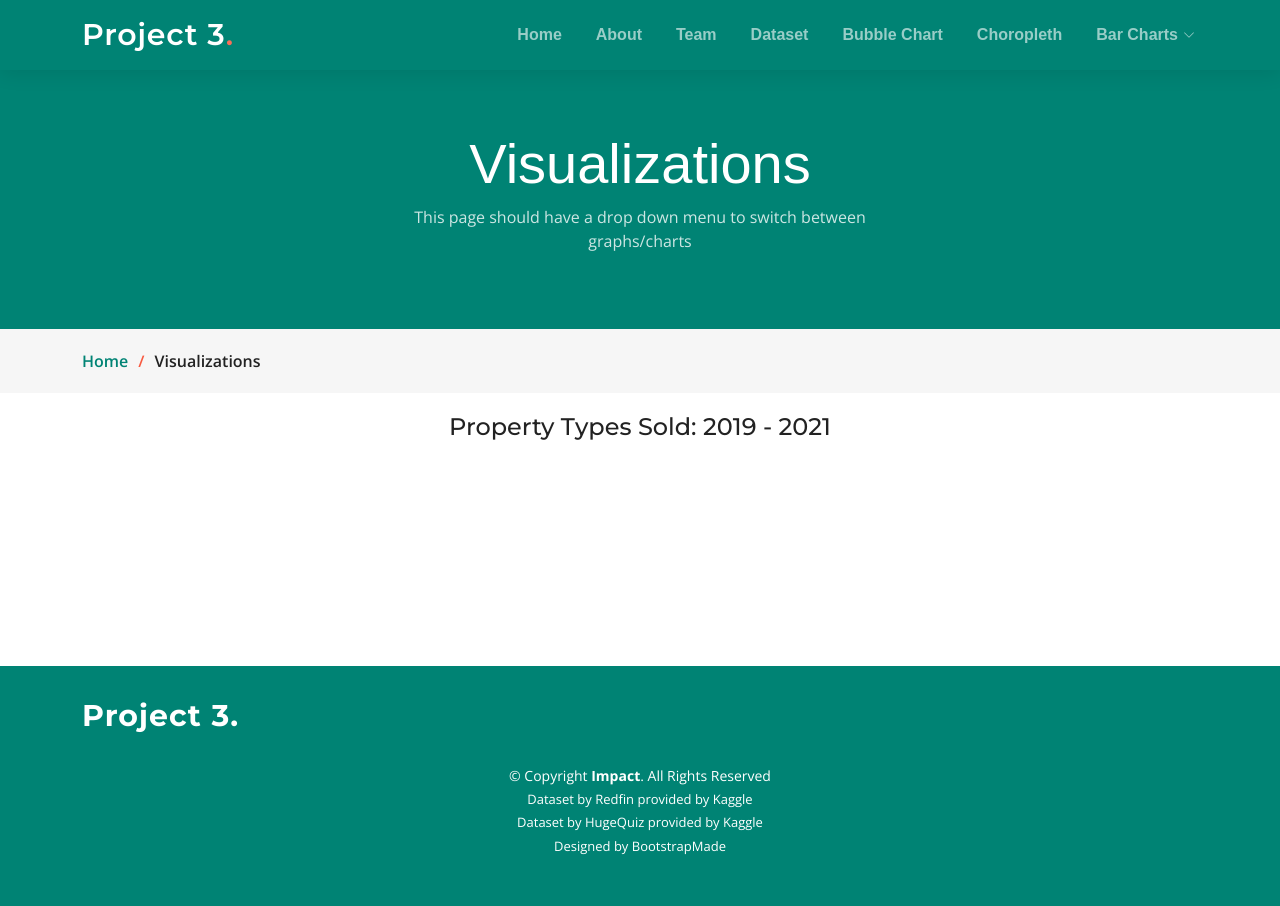
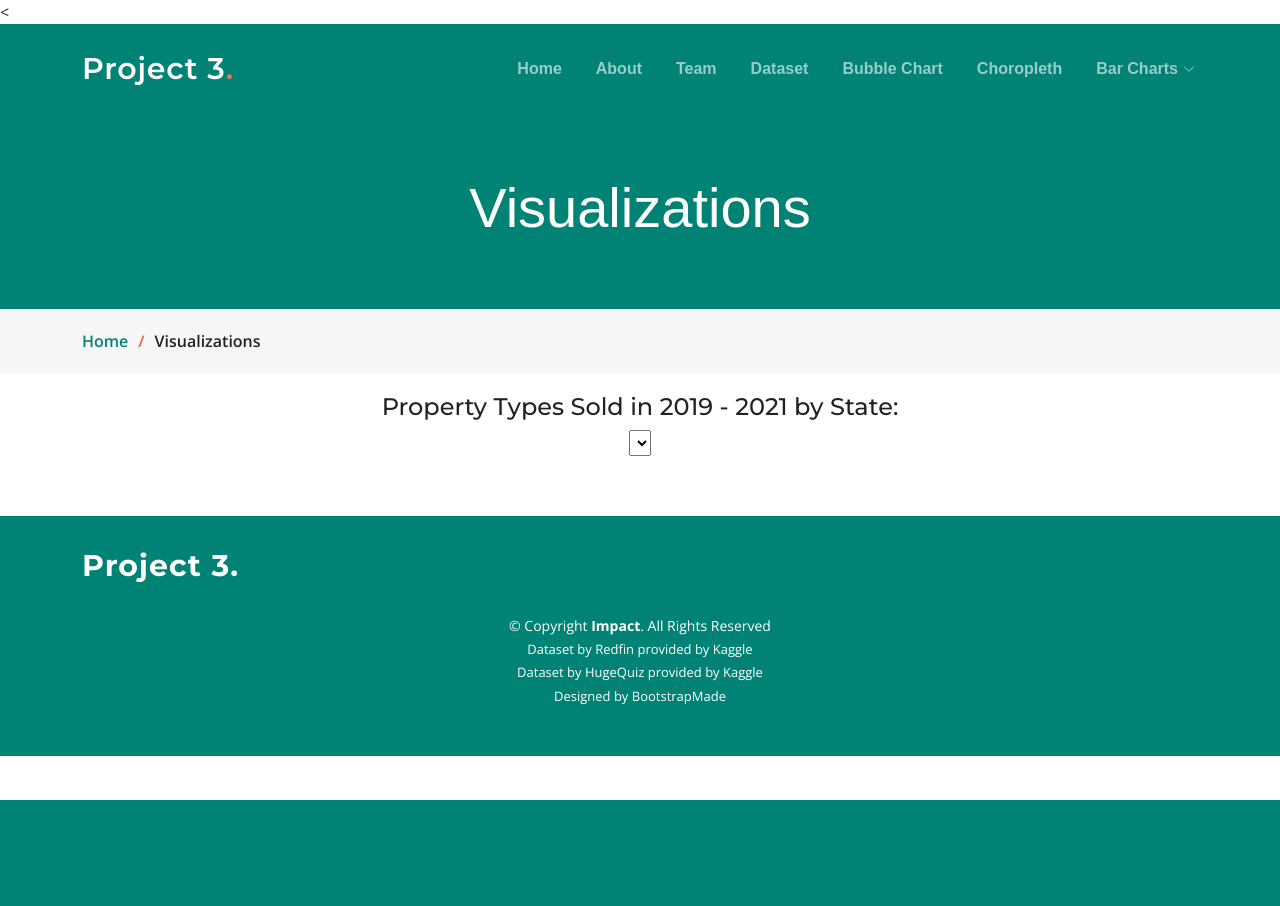
Before and after one commit to mbruns13/redfin_housing_data, a Flask app: template Code/templates/chart.html in a window 1280 px wide. After the commit the page ends 800 px from the top, so only its background shows below. Run offline with Flask 2, Linux system fonts and the light colour scheme; the template is opened without the code that fills it, so the values that code supplies are empty; a map, chart or similar area stays blank; parts of the project's set-up code (start-up, migrations or seed data) failed here and were passed over; some libraries are stand-ins or nearby versions.

Commit message:
updating html language and bar chart image

```diff
--- a/Code/templates/chart.html
+++ b/Code/templates/chart.html
@@ -40,7 +40,7 @@
     <script src="https://d3js.org/d3.v5.min.js">
     </script>
     <!-- Plotly Libraries -->
-   <!-- <script src="https://cdn.plot.ly/plotly-latest.min.js"></script>
+    <<script src="https://cdn.plot.ly/plotly-latest.min.js"></script>
 
 
 
@@ -66,8 +66,8 @@
                     <li><a href="choropleth.html">Choropleth</a></li>
                     <li class="dropdown"><a href="#"><span>Bar Charts</span> <i class="bi bi-chevron-down dropdown-indicator"></i></a>
                         <ul>
-                          <li><a href="graphs.html">Bar Chart 1</a></li>
-                          <li><a href="chart.html">Bar Chart 2</a></li>
+                            <li><a href="graphs.html">Bar Chart 1</a></li>
+                            <li><a href="chart.html">Bar Chart 2</a></li>
                         </ul>
                     </li>
                 </ul>
@@ -90,7 +90,7 @@
                     <div class="row d-flex justify-content-center">
                         <div class="col-lg-6 text-center">
                             <h2>Visualizations</h2>
-                            <p>This page should have a drop down menu to switch between graphs/charts</p>
+                            <!-- <p>This page should have a drop down menu to switch between graphs/charts</p> -->
                         </div>
                     </div>
                 </div>
@@ -110,15 +110,23 @@
         <!-- =========== Geomap ========== -->
         <row>
             <center>
-                <h4 style="padding-top:20px;">Property Types Sold: 2019 - 2021</h4>
+                <h4 style="padding-top:20px;">Property Types Sold in 2019 - 2021 by State:</h4>
 
                 <!-- The div where we'll insert our chart -->
-                <div style="padding: 30px;">
-                    <canvas id="property_bar"></canvas>
+
+                <div class="row">
+                    <div class="col-md-12">
+                        <div class="well">
+                            <!-- <h5>State:</h5> -->
+                            <select id="selDataset"></select>
+                        </div>
+                    </div>
+                    <div class="row justify-content-center">
+                        <div class="col-md-8" style="padding: 30px" ;>
+                            <div id="state_bar"></div>
+                        </div>
+                    </div>
                 </div>
-
-
-                <!-- <p>Hello</p> -->
             </center>
         </row>
 
@@ -176,7 +184,7 @@
     <!-- Template Main JS File -->
     <script src="../static/js/main.js"></script>
     <!-- Graphs.js file link -->
-    <script src="../static/js/graphs.js"></script>
+    <script src="../static/js/state_chart.js"></script>
 
 </body>
 
--- a/Code/templates/graphs.html
+++ b/Code/templates/graphs.html
@@ -64,8 +64,8 @@
                     <li><a href="choropleth.html">Choropleth</a></li>
                     <li class="dropdown"><a href="#"><span>Bar Charts</span> <i class="bi bi-chevron-down dropdown-indicator"></i></a>
                         <ul>
-                          <li><a href="graphs.html">Bar Chart 1</a></li>
-                          <li><a href="chart.html">Bar Chart 2</a></li>
+                            <li><a href="graphs.html">Bar Chart 1</a></li>
+                            <li><a href="chart.html">Bar Chart 2</a></li>
                         </ul>
                     </li>
                 </ul>
```
Also changed, not shown: Code/templates/index.html (+33 -16 lines), Code/static/img/state_bars.png (added).
